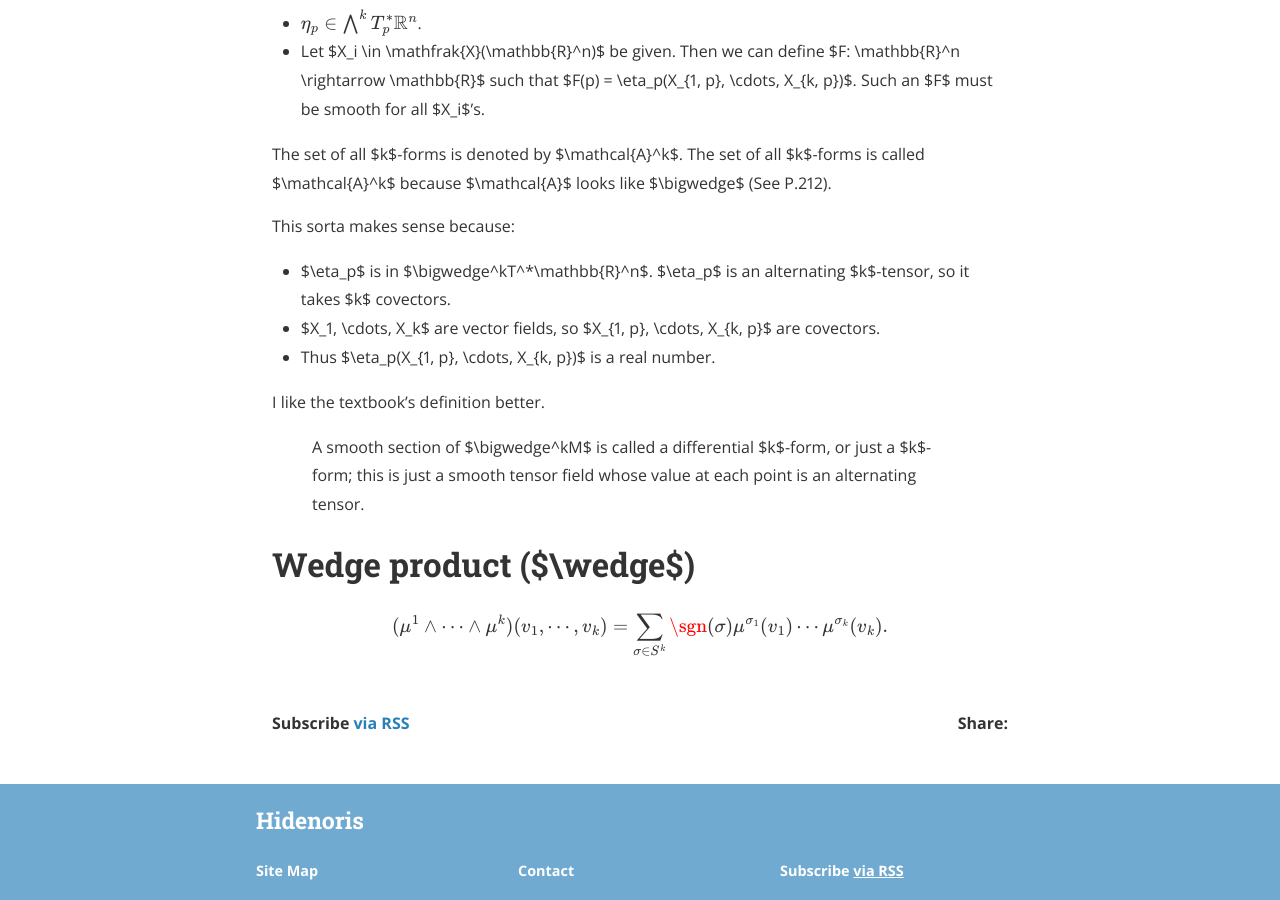
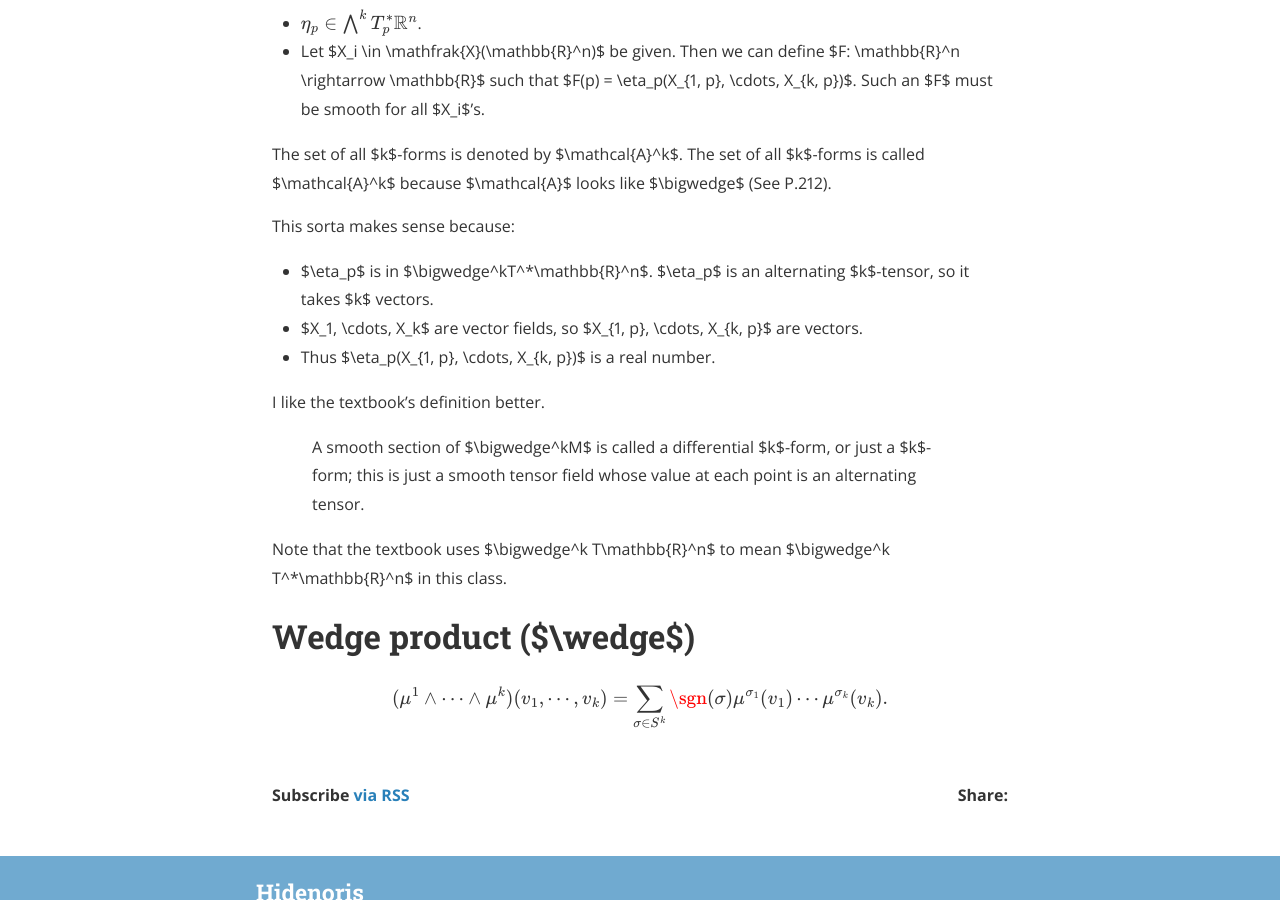
Before and after one commit to hidenori-shinohara/hidenori-shinohara.github.io, a Jekyll site: the page built from _posts/courses/math620/2019-09-09-smooth-manifold-cheat-sheet.md, in a window 1280 px wide and 900 px high, scrolled down 6450 px. Built offline with Jekyll 4.4.1, drawn with Linux system fonts in a browser that asks for light colours; nearby versions of some CDN libraries; formulas are drawn with MathJax 3.

Commit message:
update k-form

```diff
--- a/_posts/courses/math620/2019-09-09-smooth-manifold-cheat-sheet.md
+++ b/_posts/courses/math620/2019-09-09-smooth-manifold-cheat-sheet.md
@@ -182,14 +182,16 @@ The set of all $k$-forms is called $\mathcal{A}^k$ because $\mathcal{A}$ looks l
 This sorta makes sense because:
 
 * $\eta_p$ is in $\bigwedge^kT^*\mathbb{R}^n$.
-  $\eta_p$ is an alternating $k$-tensor, so it takes $k$ covectors.
-* $X_1, \cdots, X_k$ are vector fields, so $X_{1, p}, \cdots, X_{k, p}$ are covectors.
+  $\eta_p$ is an alternating $k$-tensor, so it takes $k$ vectors.
+* $X_1, \cdots, X_k$ are vector fields, so $X_{1, p}, \cdots, X_{k, p}$ are vectors.
 * Thus $\eta_p(X_{1, p}, \cdots, X_{k, p})$ is a real number.
 
 I like the textbook's definition better.
 
 > A smooth section of $\bigwedge^kM$ is called a differential $k$-form, or just a $k$-form;
 > this is just a smooth tensor field whose value at each point is an alternating tensor.
+
+Note that the textbook uses $\bigwedge^k T\mathbb{R}^n$ to mean $\bigwedge^k T^*\mathbb{R}^n$ in this class.
 
 # Wedge product ($\wedge$)
 
```
